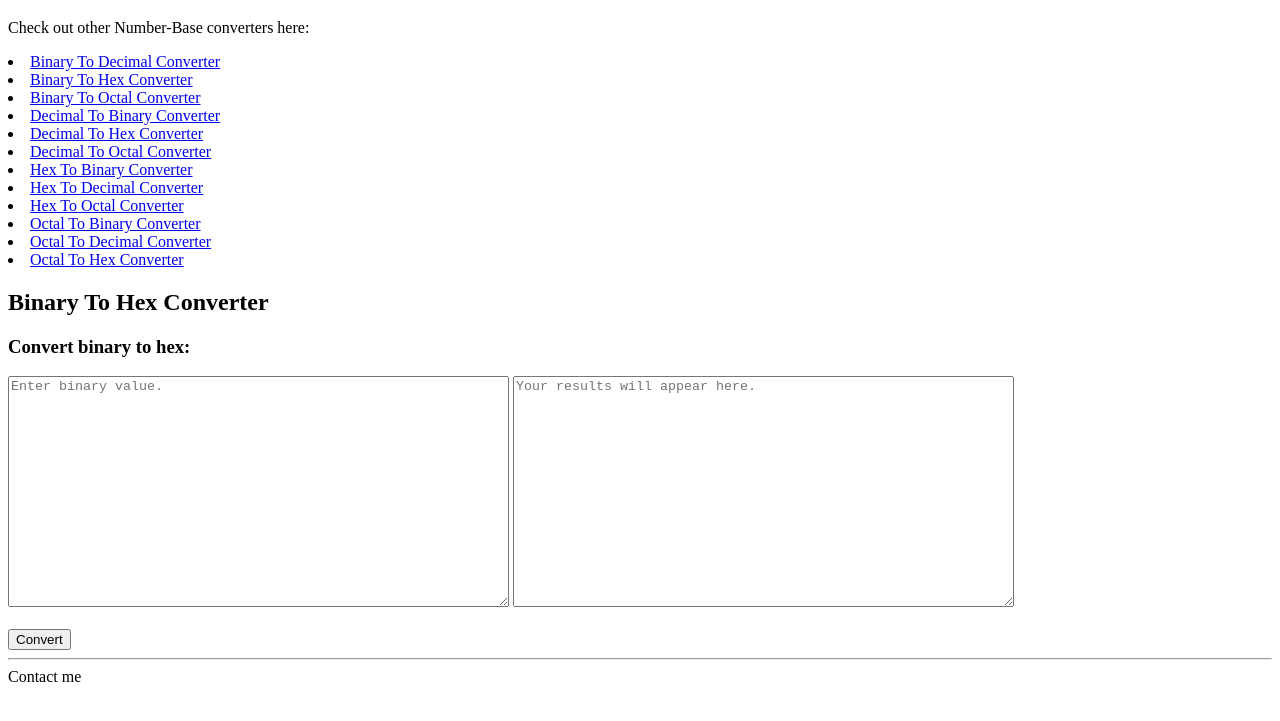
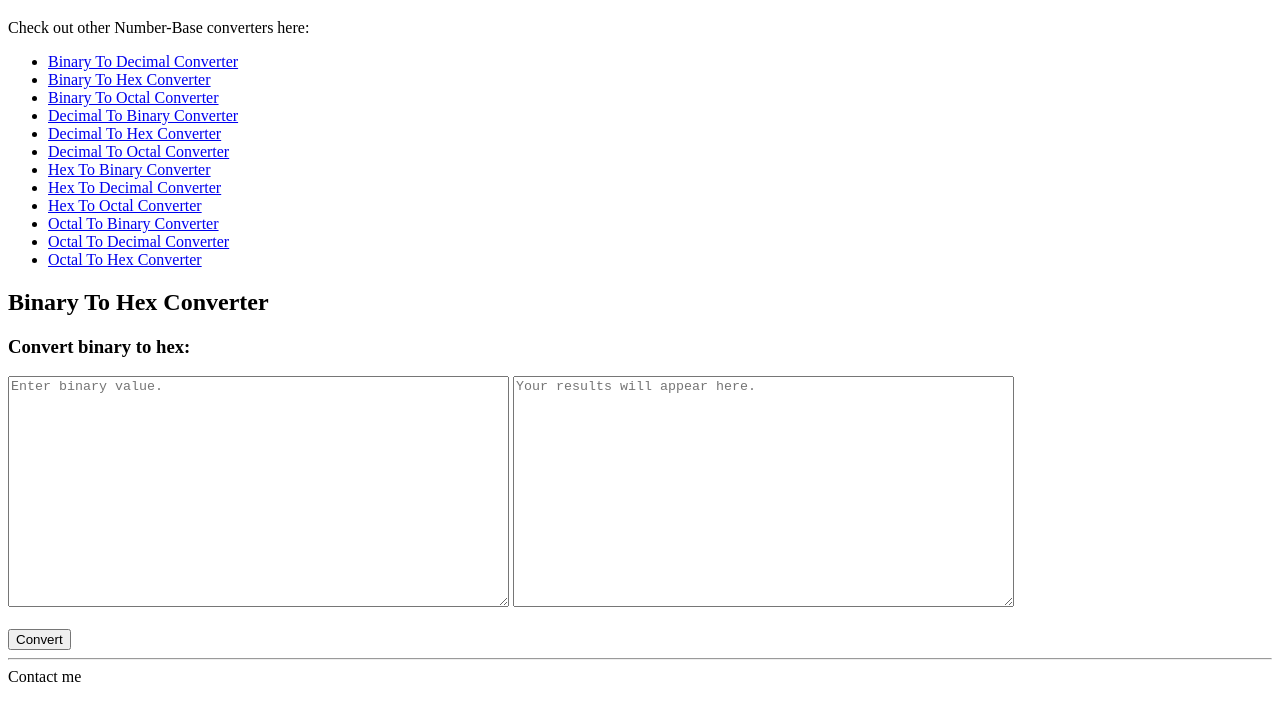
Before and after one commit to subham2107/Number-Base-Converter, a plain HTML site: page BinaryToHex.html in a window 1280 px wide. Shown: the part 61-782 px from the top of the page. Drawn offline with Linux system fonts and the light colour scheme.

Commit message:
updated list position

```diff
--- a/BinaryToHex.html
+++ b/BinaryToHex.html
@@ -13,6 +13,7 @@
 
   <nav>
     <p>Check out other Number-Base converters here:</p>
+    <ul>
     <li><a href="BinaryToDecimal.html">Binary To Decimal Converter</a></li>
       <li><a href="#">Binary To Hex Converter</a></li>
       <li><a href="BinaryToOctal.html">Binary To Octal Converter</a></li>
```
Also changed, not shown: BinaryToDecimal.html (+1 -1 lines), BinaryToOctal.html (+1 -0 lines), DecimalToBinary.html (+1 -0 lines), DecimalToHex.html (+1 -0 lines), DecimalToOctal.html (+1 -0 lines), HexToBinary.html (+1 -0 lines), HexToDecimal.html (+1 -0 lines), HexToOctal.html (+1 -0 lines), OctalToBinary.html (+1 -0 lines), OctalToDecimal.html (+1 -0 lines), OctalToHex.html (+1 -0 lines).
